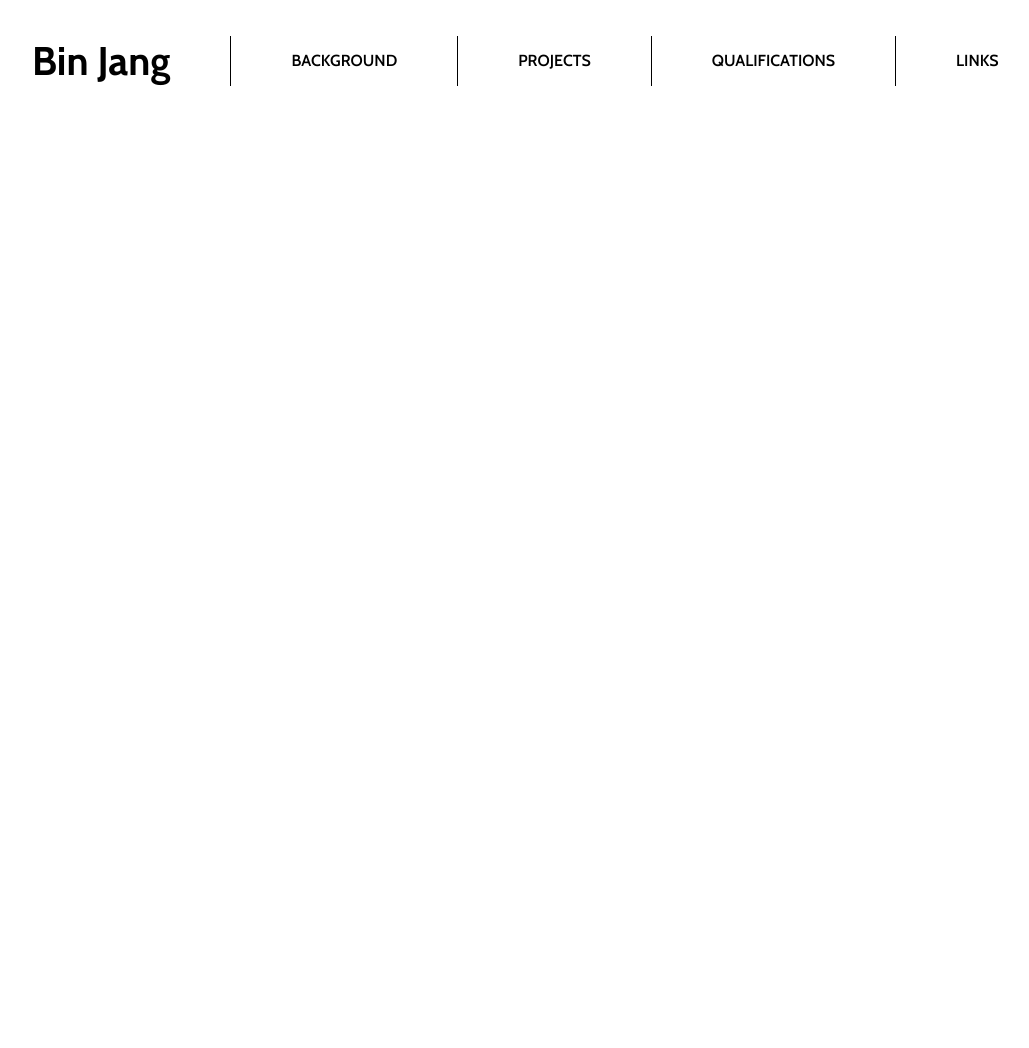
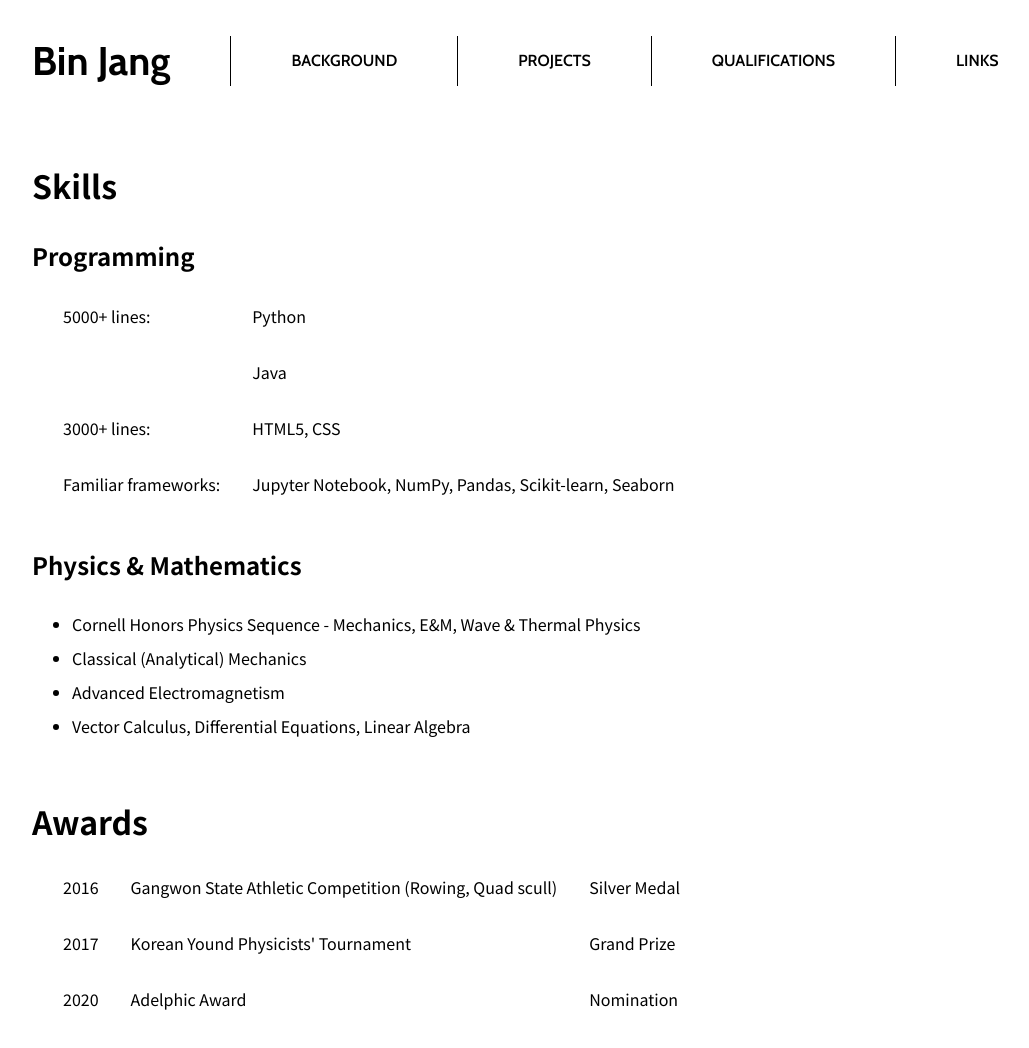
Before and after one commit to binjang/Personal_Website, a plain HTML site: page qualifications.html in a window 1280 px wide. Shown: the whole page, without its empty margins (78-1107 px from the left). Before the commit the page ends 800 px from the top, so only its background shows below. Drawn offline with nearby package versions, Linux system fonts and the light colour scheme.

Commit message:
qualificiations & homepage updates

```diff
--- a/qualifications.html
+++ b/qualifications.html
@@ -27,7 +27,52 @@
             </ul>
         </div>
 
+        <h1>Skills</h1>
+        <h2 id='programming'>Programming</h2>
+        <table class="programming_table">
+          <tr>
+            <td>5000+ lines:</td>
+            <td>Python</td>
+          </tr>
+          <tr>
+            <td></td>
+            <td>Java</td>
+          </tr>
+          <tr>
+            <td>3000+ lines:</td>
+            <td>HTML5, CSS</td>
+          </tr>
+          <tr>
+            <td>Familiar frameworks:</td>
+            <td>Jupyter Notebook, NumPy, Pandas, Scikit-learn, Seaborn</td>
+          </tr>
+        </table>
 
+        <h2>Physics & Mathematics</h2>
+        <ul>
+          <li>Cornell Honors Physics Sequence - Mechanics, E&M, Wave & Thermal Physics</li>
+          <li>Classical (Analytical) Mechanics</li>
+          <li>Advanced Electromagnetism</li>
+          <li>Vector Calculus, Differential Equations, Linear Algebra</li>
+        </ul>
+        <h1 id='awards'>Awards</h1>
+        <table class="awards_table">
+          <tr>
+            <td>2016</td>
+            <td>Gangwon State Athletic Competition (Rowing, Quad scull)</td>
+            <td>Silver Medal</td>
+          </tr>
+          <tr>
+            <td>2017</td>
+            <td>Korean Yound Physicists' Tournament</td>
+            <td>Grand Prize</td>
+          </tr>
+          <tr>
+            <td>2020</td>
+            <td>Adelphic Award</td>
+            <td>Nomination</td>
+          </tr>
+        </table>
 
       </div>
     </body>
--- a/style.css
+++ b/style.css
@@ -4,9 +4,19 @@ body{
   font-family: 'Noto Sans KR', sans-serif;
 }
 
+
+.main img{
+  width: 100%;
+}
+
+.main{
+  display: flex;
+  flex-direction: row;
+}
+
 h1{
   font-weight: 600;
-  margin-bottom: 60px;
+  margin-bottom: 30px;
 }
 
 h2{
@@ -20,6 +30,10 @@ h3{
 
 p{
   font-weight: 300;
+}
+
+.content{
+  margin-bottom: 100px;
 }
 
 .desktop_nav{
@@ -105,6 +119,15 @@ p{
   width: 100%;
 }
 
+iframe{
+  display: inline-block;
+  margin: 0 auto;
+}
+
+.mindmap, iframe{
+  margin: 0 auto;
+}
+
 .resume{
   margin-bottom: 60px;
 }
@@ -112,6 +135,27 @@ p{
 .icon{
   height: 60px;
   margin-right: 30px;
+}
+
+.programming_table{
+  border-spacing: 30px;
+}
+
+#awards{
+  margin-bottom: 0px;
+  margin-top: 60px;
+}
+
+#programming{
+  margin-bottom: 0px;
+}
+
+.awards_table{
+  border-spacing: 30px;
+}
+
+li{
+  margin-bottom: 10px;
 }
 
 .hidden{
```
Also changed, not shown: background.html (+4 -2 lines), index.html (+10 -1 lines), images/olinuris.jpg (added), images/vet_wide.jpg (added), 5 other files.
